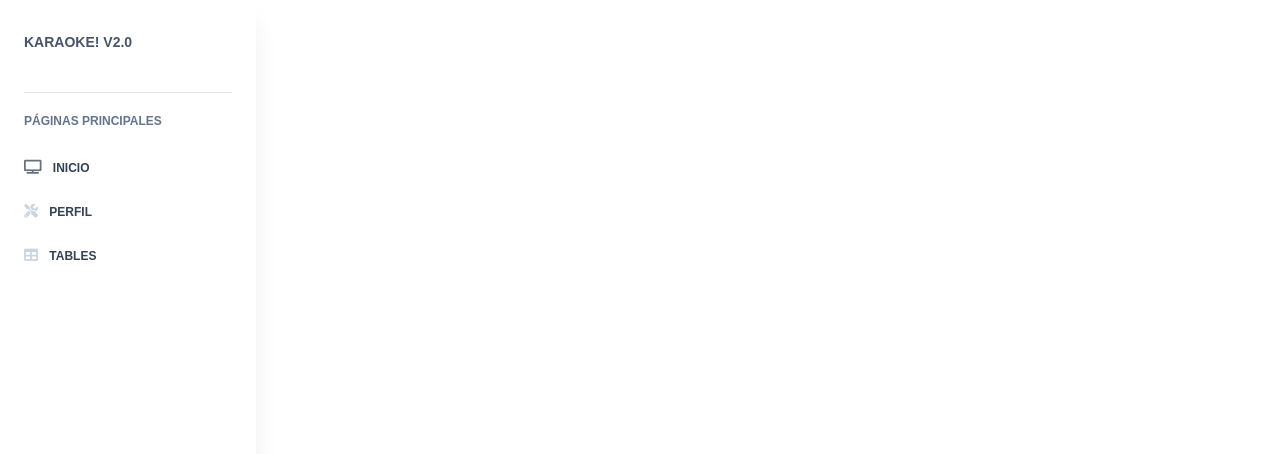
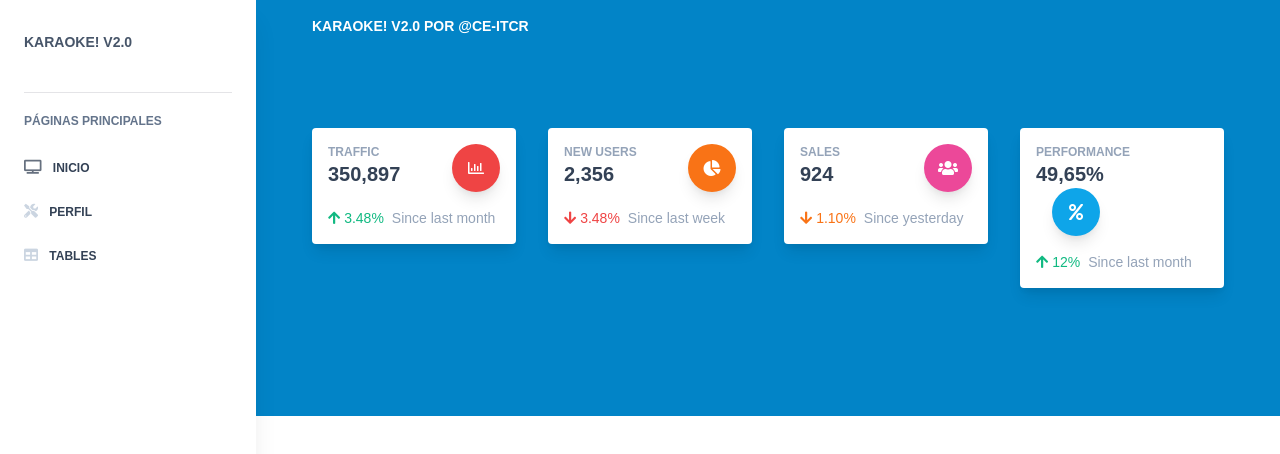
Before and after one commit to ce-itcr/karaoke, a React (Create React App) app: page /app/home in a window 1280 px wide. Shown: the top 454 px of the page. Built offline with nearby package versions, Linux system fonts and the light colour scheme.

Commit message:
[ADD] HeaderStats and AppNavbar

```diff
--- /dev/null
+++ b/src/components/Cards/CardStats.js
@@ -0,0 +1,83 @@
+import React from "react";
+import PropTypes from "prop-types";
+
+export default function CardStats({
+  statSubtitle,
+  statTitle,
+  statArrow,
+  statPercent,
+  statPercentColor,
+  statDescripiron,
+  statIconName,
+  statIconColor,
+}) {
+  return (
+    <>
+      <div className="relative flex flex-col min-w-0 break-words bg-white rounded mb-6 xl:mb-0 shadow-lg">
+        <div className="flex-auto p-4">
+          <div className="flex flex-wrap">
+            <div className="relative w-full pr-4 max-w-full flex-grow flex-1">
+              <h5 className="text-blueGray-400 uppercase font-bold text-xs">
+                {statSubtitle}
+              </h5>
+              <span className="font-semibold text-xl text-blueGray-700">
+                {statTitle}
+              </span>
+            </div>
+            <div className="relative w-auto pl-4 flex-initial">
+              <div
+                className={
+                  "text-white p-3 text-center inline-flex items-center justify-center w-12 h-12 shadow-lg rounded-full " +
+                  statIconColor
+                }
+              >
+                <i className={statIconName}></i>
+              </div>
+            </div>
+          </div>
+          <p className="text-sm text-blueGray-400 mt-4">
+            <span className={statPercentColor + " mr-2"}>
+              <i
+                className={
+                  statArrow === "up"
+                    ? "fas fa-arrow-up"
+                    : statArrow === "down"
+                    ? "fas fa-arrow-down"
+                    : ""
+                }
+              ></i>{" "}
+              {statPercent}%
+            </span>
+            <span className="whitespace-nowrap">{statDescripiron}</span>
+          </p>
+        </div>
+      </div>
+    </>
+  );
+}
+
+CardStats.defaultProps = {
+  statSubtitle: "Traffic",
+  statTitle: "350,897",
+  statArrow: "up",
+  statPercent: "3.48",
+  statPercentColor: "text-emerald-500",
+  statDescripiron: "Since last month",
+  statIconName: "far fa-chart-bar",
+  statIconColor: "bg-red-500",
+};
+
+CardStats.propTypes = {
+  statSubtitle: PropTypes.string,
+  statTitle: PropTypes.string,
+  statArrow: PropTypes.oneOf(["up", "down"]),
+  statPercent: PropTypes.string,
+  // can be any of the text color utilities
+  // from tailwindcss
+  statPercentColor: PropTypes.string,
+  statDescripiron: PropTypes.string,
+  statIconName: PropTypes.string,
+  // can be any of the background color utilities
+  // from tailwindcss
+  statIconColor: PropTypes.string,
+};
--- /dev/null
+++ b/src/components/Headers/HeaderStats.js
@@ -0,0 +1,70 @@
+import React from "react";
+
+// components
+
+import CardStats from "../Cards/CardStats.js";
+
+export default function HeaderStats() {
+  return (
+    <>
+      {/* Header */}
+      <div className="relative bg-lightBlue-600 md:pt-32 pb-32 pt-12">
+        <div className="px-4 md:px-10 mx-auto w-full">
+          <div>
+            {/* Card stats */}
+            <div className="flex flex-wrap">
+              <div className="w-full lg:w-6/12 xl:w-3/12 px-4">
+                <CardStats
+                  statSubtitle="TRAFFIC"
+                  statTitle="350,897"
+                  statArrow="up"
+                  statPercent="3.48"
+                  statPercentColor="text-emerald-500"
+                  statDescripiron="Since last month"
+                  statIconName="far fa-chart-bar"
+                  statIconColor="bg-red-500"
+                />
+              </div>
+              <div className="w-full lg:w-6/12 xl:w-3/12 px-4">
+                <CardStats
+                  statSubtitle="NEW USERS"
+                  statTitle="2,356"
+                  statArrow="down"
+                  statPercent="3.48"
+                  statPercentColor="text-red-500"
+                  statDescripiron="Since last week"
+                  statIconName="fas fa-chart-pie"
+                  statIconColor="bg-orange-500"
+                />
+              </div>
+              <div className="w-full lg:w-6/12 xl:w-3/12 px-4">
+                <CardStats
+                  statSubtitle="SALES"
+                  statTitle="924"
+                  statArrow="down"
+                  statPercent="1.10"
+                  statPercentColor="text-orange-500"
+                  statDescripiron="Since yesterday"
+                  statIconName="fas fa-users"
+                  statIconColor="bg-pink-500"
+                />
+              </div>
+              <div className="w-full lg:w-6/12 xl:w-3/12 px-4">
+                <CardStats
+                  statSubtitle="PERFORMANCE"
+                  statTitle="49,65%"
+                  statArrow="up"
+                  statPercent="12"
+                  statPercentColor="text-emerald-500"
+                  statDescripiron="Since last month"
+                  statIconName="fas fa-percent"
+                  statIconColor="bg-lightBlue-500"
+                />
+              </div>
+            </div>
+          </div>
+        </div>
+      </div>
+    </>
+  );
+}
--- /dev/null
+++ b/src/components/Navbars/AppNavbar.js
@@ -0,0 +1,23 @@
+import React from "react";
+
+
+export default function AppNavbar() {
+  return (
+    <>
+      {/* Navbar */}
+      <nav className="absolute top-0 left-0 w-full z-10 bg-transparent md:flex-row md:flex-nowrap md:justify-start flex items-center p-4">
+        <div className="w-full mx-autp items-center flex justify-between md:flex-nowrap flex-wrap md:px-10 px-4">
+          {/* Brand */}
+          <a
+            className="text-white text-sm uppercase hidden lg:inline-block font-semibold"
+            href=""
+            onClick={(e) => e.preventDefault()}
+          >
+            karaoke! v2.0 por @ce-itcr
+          </a>
+        </div>
+      </nav>
+      {/* End Navbar */}
+    </>
+  );
+}
--- a/src/layouts/App.js
+++ b/src/layouts/App.js
@@ -2,6 +2,8 @@
 import { Switch, Route, Redirect } from "react-router-dom";
 import Sidebar from "../components/Sidebars/Sidebar";
 import Create from "../views/app/Create";
+import AppNavbar from "../components/Navbars/AppNavbar"
+import HeaderStats from "../components/Headers/HeaderStats";
 
 
 export default function App() {
@@ -9,9 +11,9 @@
         <>
               <Sidebar />
                 <div className="relative md:ml-64 bg-blueGray-100">
-                    {/*<AdminNavbar />*/}
+                    <AppNavbar />
                     {/* Header */}
-                    {/* <HeaderStats /> */}
+                    <HeaderStats />
                     <div className="px-4 md:px-10 mx-auto w-full -m-24">
                     <Switch>
                         <Route path="/app/home" exact component={Create} />
--- a/src/views/app/Create.js
+++ b/src/views/app/Create.js
@@ -4,7 +4,7 @@
 export default function Create() {
     return(
         <>
-            <h1>adsadasdasdasd</h1>
+            <h1>sdaskdjsandkjsa</h1>
         </>
     )
 }
--- a/src/views/auth/Login.js
+++ b/src/views/auth/Login.js
@@ -1,10 +1,13 @@
 import React, { useState } from "react";
 import { SigninClient } from "../../clients/SigninClient";
 import {toast, Toaster} from 'react-hot-toast';
+import { sleep } from "../../components/utils/Sleep";
+import { useHistory } from "react-router-dom";
 
 
 export default function Login() {
 
+    let history = useHistory();
 
     const [userId, setUserId] = useState('');
     const [password, setPassword] = useState('');
@@ -32,7 +35,9 @@
             toast.error("Nombre de usuario o contraseña incorrecta.");
         } else{
             toast.success("Bienvenido " + userId);
-            window.location.assign('/app')
+            sleep(2500).then(()=>{
+                history.push('/app');
+              })
         }
     }
 
```
